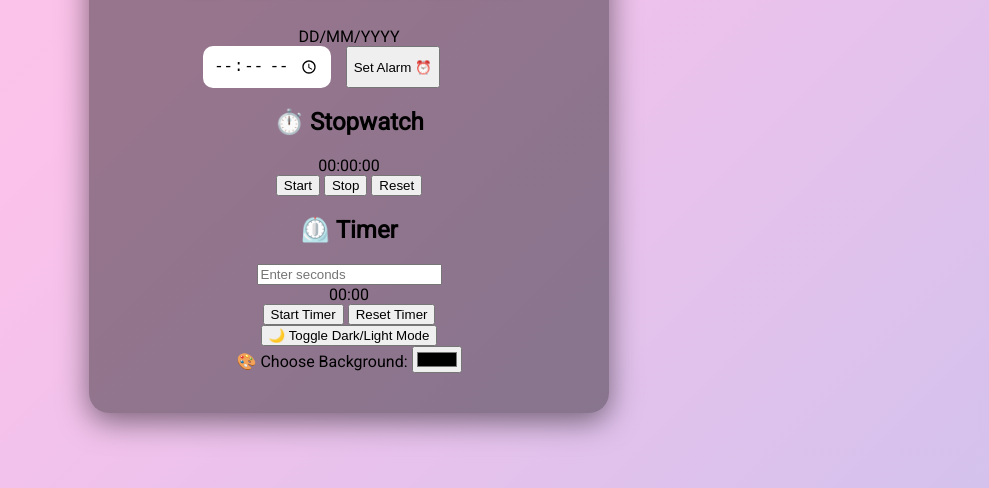
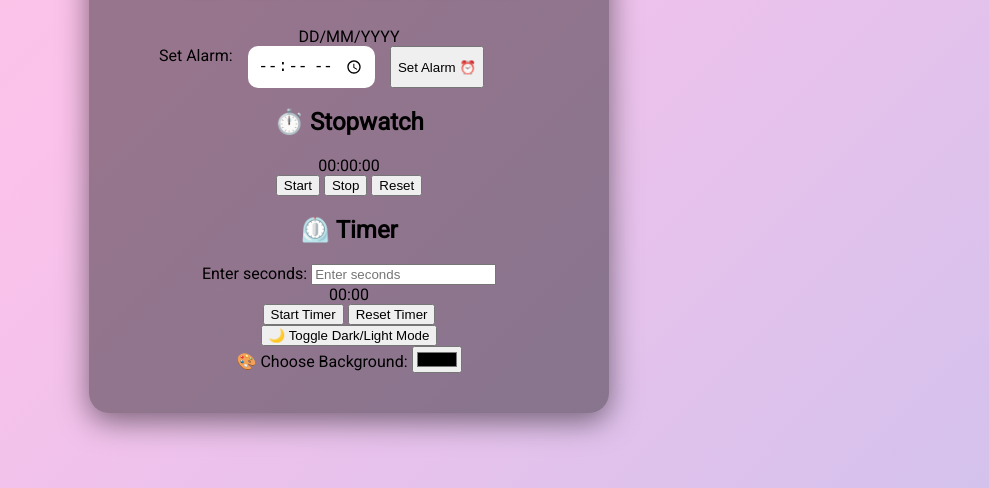
Before and after one commit to tpmaned2006/Digital-clock-, a plain HTML site: page index.html in a window 1280 px wide. Shown: the part 312-800 px from the top of the page, without its empty margins (291-1280 px from the left). Drawn offline with Linux system fonts and the light colour scheme.

Commit message:
Debugged index.html

```diff
--- a/index.html
+++ b/index.html
@@ -7,51 +7,51 @@
   <link rel="stylesheet" href="style.css">
 </head>
 <body>
+  <main class="container">
+    <header>
+      <h1>🌈 Digital Clock</h1>
+    </header>
 
-<div class="container">
-    <h1>🌈 Digital Clock</h1>
-
-    <!-- Clock and Date -->
+    <section aria-label="Clock and Date">
       <div class="clock" id="clock">00:00:00</div>
       <div class="date" id="date">DD/MM/YYYY</div>
+    </section>
 
-    <!-- Alarm Feature -->
-    <div class="alarm-container">
+    <section class="alarm-container" aria-label="Alarm Feature">
+      <label for="alarmTime">Set Alarm:</label>
       <input type="time" id="alarmTime">
       <button id="setAlarmBtn">Set Alarm ⏰</button>
       <ul id="alarmList"></ul>
-    </div>
+    </section>
 
-    <!-- Stopwatch Feature -->
-    <div class="stopwatch">
+    <section class="stopwatch" aria-label="Stopwatch Feature">
       <h2>⏱️ Stopwatch</h2>
       <div id="stopwatchDisplay">00:00:00</div>
       <button id="startStopwatch">Start</button>
       <button id="stopStopwatch">Stop</button>
       <button id="resetStopwatch">Reset</button>
-    </div>
+    </section>
 
-    <!-- Timer Feature -->
-    <div class="timer">
+    <section class="timer" aria-label="Timer Feature">
       <h2>⏲️ Timer</h2>
+      <label for="timerInput">Enter seconds:</label>
       <input type="number" id="timerInput" placeholder="Enter seconds">
       <div id="timerDisplay">00:00</div>
       <button id="startTimer">Start Timer</button>
       <button id="resetTimer">Reset Timer</button>
-    </div>
+    </section>
 
-    <!-- Theme Toggle -->
+    <section>
       <button id="themeToggle">🌙 Toggle Dark/Light Mode</button>
+    </section>
 
-    <!-- Background Color -->
-    <div class="color-picker">
-        <label>🎨 Choose Background: </label>
+    <section class="color-picker">
+      <label for="bgColorPicker">🎨 Choose Background: </label>
       <input type="color" id="bgColorPicker">
-    </div>
-</div>
+    </section>
+  </main>
 
   <audio id="alarmSound" src="https://www.soundjay.com/buttons/sounds/beep-07.mp3" preload="auto"></audio>
-
   <script src="script.js"></script>
 </body>
 </html>
```
Lines whose indentation alone changed are shown as unchanged.
